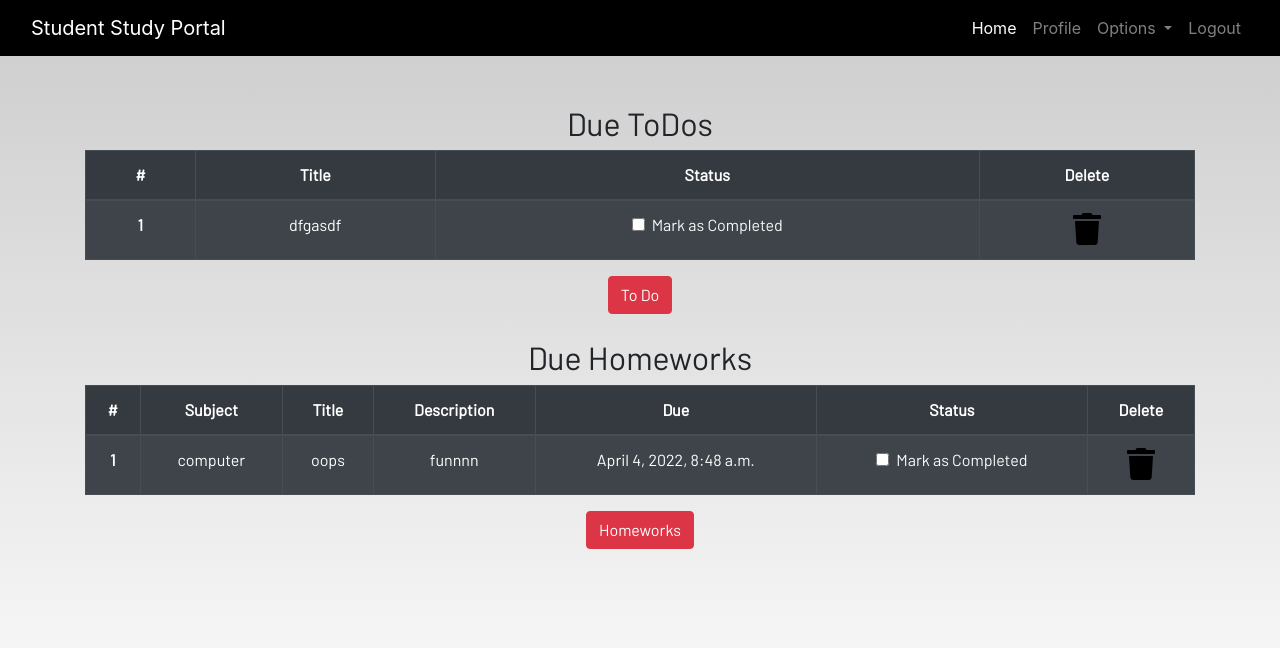
After one commit to yashsuthar010/student-portal, a Django app: page /profile/ in a window 1280 px wide. The commit adds this page. Shown: the top 648 px of the page. Run offline with Django 4.2, Linux system fonts and the light colour scheme; a user stored in the database is signed in; data comes from the database, SQL or seed files in the repository; both versions use the stored data as it was after the commit; some libraries are stand-ins or nearby versions; some web fonts are replaced.

Commit message:
Second Commit

```diff
--- a/dashboard/admin.py
+++ b/dashboard/admin.py
@@ -5,3 +5,4 @@ from . models import *
 # Register your models here.
 admin.site.register(Notes)
 admin.site.register(Homework)
+admin.site.register(Todo)
--- a/dashboard/templates/dashboard/base.html
+++ b/dashboard/templates/dashboard/base.html
@@ -27,7 +27,9 @@
     <header>
       <nav class="navbar navbar-expand-lg navbar-dark bg-dark">
         <div class="container-fluid">
-          <a class="navbar-brand" href="#">Student Study Portal</a>
+          <a class="navbar-brand" href="{% url 'home' %}"
+            >Student Study Portal</a
+          >
           <button
             class="navbar-toggler"
             type="button"
@@ -45,10 +47,17 @@
           >
             <ul class="navbar-nav mb-2 mb-lg-0">
               <li class="nav-item">
-                <a class="nav-link active" aria-current="page" href="#">Home</a>
+                <a
+                  class="nav-link active"
+                  aria-current="page"
+                  href="{% url 'home' %}"
+                  >Home</a
+                >
               </li>
+
+              {% if user.is_authenticated %}
               <li class="nav-item">
-                <a class="nav-link" href="#">Profile</a>
+                <a class="nav-link" href="{% url 'profile' %}">Profile</a>
               </li>
               <li class="nav-item dropdown">
                 <a
@@ -63,31 +72,37 @@
                   Options
                 </a>
                 <div class="dropdown-menu" aria-labelledby="navbarDropdown">
-                  <a class="dropdown-item" href="#">Books</a>
-                  <a class="dropdown-item" href="#">Wikipedia</a>
+                  <!-- <a class="dropdown-item" href="#">Books</a> -->
+                  <a class="dropdown-item" href="{% url 'wiki'%}">Wikipedia</a>
                   <div class="dropdown-divider"></div>
 
-                  <a class="dropdown-item" href="#">Dictionary</a>
-                  <a class="dropdown-item" href="#">Youtube</a>
+                  <a class="dropdown-item" href="{% url 'dictionary'%}"
+                    >Dictionary</a
+                  >
+                  <!-- <a class="dropdown-item" href="#">Youtube</a> -->
                   <div class="dropdown-divider"></div>
-                  <a class="dropdown-item" href="#">To-do</a>
-                  <a class="dropdown-item" href="#">Homework</a>
+                  <a class="dropdown-item" href="{% url 'todo'%}">To-do</a>
+                  <a class="dropdown-item" href="{% url 'homework'%}"
+                    >Homework</a
+                  >
                   <div class="dropdown-divider"></div>
-                  <a class="dropdown-item" href="#">Notes</a>
-                  <a class="dropdown-item" href="#">Conversion</a>
+                  <a class="dropdown-item" href="{% url 'notes'%}">Notes</a>
+                  <!-- <a class="dropdown-item" href="#">Conversion</a> -->
                   <div class="dropdown-divider"></div>
                 </div>
               </li>
 
               <li class="nav-item">
-                <a class="nav-link" href="#">Logout</a>
+                <a class="nav-link" href="{% url 'logout'%}">Logout</a>
+              </li>
+              {% else %}
+              <li class="nav-item">
+                <a class="nav-link" href="{% url 'register'%}">Register</a>
               </li>
               <li class="nav-item">
-                <a class="nav-link" href="#">Register</a>
+                <a class="nav-link" href="{% url 'login'%}">Login</a>
               </li>
-              <li class="nav-item">
-                <a class="nav-link" href="#">Login</a>
-              </li>
+              {% endif %}
             </ul>
           </div>
         </div>
--- /dev/null
+++ b/dashboard/templates/dashboard/profile.html
@@ -0,0 +1,121 @@
+{% extends 'dashboard/base.html' %} {% load static %} {% load
+crispy_forms_tags%} {% block content %}
+<section class="text-center">
+  <div class="container">
+    {% if not todos_done %}
+    <h2>Due ToDos</h2>
+    <table class="table table-striped table-bordered table-hover table-dark">
+      <thead>
+        <tr>
+          <th scope="col">#</th>
+          <th scope="col">Title</th>
+          <th scope="col">Status</th>
+          <th scope="col">Delete</th>
+        </tr>
+      </thead>
+      <tbody>
+        {% for todo in todos %}
+        <tr>
+          <th scope="row">{{forloop.counter}}</th>
+          <td>{{todo.title}}</td>
+          <td>
+            <a href="{% url 'update-todo' todo.id %}">
+              <div class="form-check">
+                {% if todo.is_finished == True %}
+                <input
+                  class="form-check-input"
+                  type="checkbox"
+                  value=""
+                  checked
+                />
+                {% else %}
+                <input class="form-check-input" type="checkbox" value="" />
+                {% endif %}
+                <label
+                  class="form-check-label text-light"
+                  for="flexCheckDefault"
+                >
+                  Mark as Completed
+                </label>
+              </div>
+            </a>
+          </td>
+
+          <td>
+            <a href="{% url 'delete-todo' todo.id %}"
+              ><i class="fa fa-trash fa-2x"></i
+            ></a>
+          </td>
+        </tr>
+        {% endfor %}
+      </tbody>
+    </table>
+    {% else %}
+    <h3>All To dos are completed!!!!</h3>
+    {% endif %}
+
+    <a href="{% url 'todo'%}" class="btn btn-danger">To Do</a>
+    <br /><br />
+
+    {% if not homework_done %}
+    <h2>Due Homeworks</h2>
+    <table class="table table-striped table-bordered table-hover table-dark">
+      <thead>
+        <tr>
+          <th scope="col">#</th>
+          <th scope="col">Subject</th>
+          <th scope="col">Title</th>
+          <th scope="col">Description</th>
+          <th scope="col">Due</th>
+          <th scope="col">Status</th>
+          <th scope="col">Delete</th>
+        </tr>
+      </thead>
+      <tbody>
+        {% for homework in homeworks %}
+        <tr>
+          <th scope="row">{{forloop.counter}}</th>
+          <td>{{homework.subject}}</td>
+          <td>{{homework.title}}</td>
+          <td>{{homework.description}}</td>
+          <td>{{homework.due}}</td>
+
+          <td>
+            <a href="{% url 'update-homework' homework.id %}">
+              <div class="form-check">
+                {% if homework.is_finished == True %}
+                <input
+                  class="form-check-input"
+                  type="checkbox"
+                  value=""
+                  checked
+                />
+                {% else %}
+                <input class="form-check-input" type="checkbox" value="" />
+                {% endif %}
+                <label
+                  class="form-check-label text-light"
+                  for="flexCheckDefault"
+                >
+                  Mark as Completed
+                </label>
+              </div>
+            </a>
+          </td>
+          <td>
+            <a href="{% url 'delete-homework' homework.id %}"
+              ><i class="fa fa-trash fa-2x"></i
+            ></a>
+          </td>
+        </tr>
+        {% endfor %}
+      </tbody>
+    </table>
+    {% else %}
+    <h3>All To homeworks are completed!!!!</h3>
+    {% endif %}
+    <a href="{% url 'homework'%}" class="btn btn-danger">Homeworks</a>
+  </div>
+</section>
+
+{% endblock content %}
--- a/dashboard/urls.py
+++ b/dashboard/urls.py
@@ -1,4 +1,4 @@
-from unicodedata import name
+
 from django.urls import path
 from . import views
 
@@ -10,5 +10,15 @@ urlpatterns = [
 
     path('homework/', views.homework, name="homework"),
     path("update_homework/<int:pk>", views.update_homework, name="update-homework"),
-    path("delete_homework/<int:pk>", views.delete_homework, name="delete-homework")
+    path("delete_homework/<int:pk>", views.delete_homework, name="delete-homework"),
+
+    path('todo/', views.todo, name="todo"),
+    path("update_todo/<int:pk>", views.update_todo, name="update-todo"),
+    path("delete_todo/<int:pk>", views.delete_todo, name="delete-todo"),
+
+    path('dictionary/', views.dictionary, name="dictionary"),
+
+    path('wiki/', views.wiki, name="wiki"),
+
+
 ]
--- a/dashboard/views.py
+++ b/dashboard/views.py
@@ -2,15 +2,21 @@ from email import message
 import imp
 from multiprocessing import context
 from pickle import FALSE
+from tkinter.messagebox import RETRY
 from django.shortcuts import redirect, render
+
+# from studentstudyportal import dashboard
 from . forms import *
 from django.contrib import messages
 from django.views import generic
+import requests
+import wikipedia
+from django.contrib.auth.decorators import login_required
 # Create your views here.
 def home(request):
     return render(request, 'dashboard/home.html')
 
-
+@login_required
 def notes(request):
     if request.method == "POST":
         form = NotesForm(request.POST)
@@ -25,6 +31,7 @@ def notes(request):
     context = {'notes':notes, 'form':form}
     return render(request, 'dashboard/notes.html', context)
 
+@login_required
 def delete_note(request,pk=None):
     Notes.objects.get(id=pk).delete()
     return redirect("notes")
@@ -35,6 +42,7 @@ class NotesDetailView(generic.DetailView):
 
 
 # for homework
+@login_required
 def homework(request):
     if request.method == 'POST':
         form = HomeworkForm(request.POST)
@@ -71,7 +79,7 @@ def homework(request):
     return render(request, 'dashboard/homework.html', context)
 
 
-
+@login_required
 def update_homework(request, pk=None):
     homework = Homework.objects.get(id=pk)
     if homework.is_finished == True:
@@ -81,6 +89,153 @@ def update_homework(request, pk=None):
     homework.save()
     return redirect("homework")
 
+@login_required
 def delete_homework(request, pk=None):
     Homework.objects.get(id=pk).delete()
     return redirect("homework")
+
+
+# TO-DO
+@login_required
+def  todo(request):
+    if request.method == 'POST':
+        form = TodoForm(request.POST)
+        if form.is_valid():
+            try:
+                finished = request.POST["is_finished"]
+                if finished == 'on':
+                    finished = True
+                else:
+                    finished = False
+            except:
+                finished = False
+
+            todos = Todo(
+                user= request.user,
+                title = request.POST['title'],
+                is_finished = finished
+            )
+            todos.save()
+            messages.success(request,f"Todo Added from {request.user.username}")
+    else:
+        form = TodoForm()
+    # creating object
+    todo = Todo.objects.filter(user=request.user)
+    if len(todo) == 0:
+        todos_done = True
+    else:
+        todos_done = False
+    context = {
+        'form':form,
+        'todos':todo,
+        'todos_done':todos_done
+    }
+    return render(request, "dashboard/todo.html", context)
+
+@login_required
+def update_todo(request,pk=None):
+    todo = Todo.objects.get(id=pk)
+    if todo.is_finished == True:
+        todo.is_finished = False
+    else:
+        todo.is_finished = True
+    todo.save()
+    return redirect('todo')
+
+@login_required
+def delete_todo(request, pk=None):
+    Todo.objects.get(id=pk).delete()
+    return redirect("todo")
+
+
+
+
+def dictionary(request):
+    if request.method == "POST":
+        form = DashboardForm(request.POST)
+        text = request.POST['text']
+        url = "https://api.dictionaryapi.dev/api/v2/entries/en_US/"+text
+        r= requests.get(url)
+        answer = r.json()
+        try:
+            phonetics = answer[0]['phonetics'][0]['text']
+            audio = answer[0]['phonetics'][0]['audio']
+            definition = answer[0]['meanings'][0]['definitions'][0]['definition']
+            example = answer[0]['meanings'][0]['definitions'][0]['example']
+            synonyms = answer[0]['meanings'][0]['definitions'][0]['synonyms']
+            context = {
+                'form':form,
+                'input':text,
+                'phonetics':phonetics,
+                'audio':audio,
+                'definition':definition,
+                'example':example,
+                'synonyms':synonyms
+            }
+        except:
+            context={
+                    'form':form,
+                    'input':''
+            }
+        return render(request, "dashboard/dictionary.html", context)
+    else:
+        form = DashboardForm()
+        context = {'form':form}
+    return render(request, "dashboard/dictionary.html", context)
+
+
+
+def wiki(request):
+    if request.method == "POST":
+        text = request.POST['text']
+        form = DashboardForm(request.POST)
+        search = wikipedia.page(text)
+        context = {
+            'form':form,
+            'title':search.title,
+            'link':search.url,
+            'details':search.summary
+        }
+        return render(request, "dashboard/wiki.html", context)
+    else:
+        form = DashboardForm()
+        context = {
+            'form':form
+        }
+    return render(request, "dashboard/wiki.html", context)
+
+def register(request):
+    if request.method == 'POST':
+        form = UserRegistrationForm(request.POST)
+        if form.is_valid():
+            form.save()
+            username = form.cleaned_data.get('username')
+            messages.success(request, f"Account Created for {username}")
+            return redirect("login")
+
+    else:
+        form = UserRegistrationForm()
+    context ={
+        'form':form
+    }
+    return render(request, "dashboard/register.html", context)
+
+@login_required
+def profile(request):
+    homeworks = Homework.objects.filter(is_finished=False,user=request.user)
+    todos = Todo.objects.filter(is_finished=False,user=request.user)
+    if len(homeworks) == 0:
+        homework_done = True
+    else:
+        homework_done = False
+    if len(todos) == 0:
+        todos_done = True
+    else:
+        todos_done = False
+    context={
+        'homeworks':homeworks,
+        'todos':todos,
+        'homework_done':homework_done,
+        'todos_done':todos_done
+    }
+    return render(request, "dashboard/profile.html", context)
--- a/studentstudyportal/settings.py
+++ b/studentstudyportal/settings.py
@@ -130,3 +130,6 @@ STATICFILES_DIRS = [os.path.join(BASE_DIR, 'static')]
 STATIC_ROOT = os.path.join(BASE_DIR,'staticFiles' )
 
 CRISPY_TEMPLATE_PACK = "bootstrap4"
+
+LOGIN_REDIRECT_URL = 'home'
+LOGIN_URL = 'login'
--- a/studentstudyportal/urls.py
+++ b/studentstudyportal/urls.py
@@ -16,8 +16,14 @@ Including another URLconf
 from django.contrib import admin
 from django.urls import path
 from django.urls.conf import include
+from dashboard import views as dash_views
+from django.contrib.auth import views as auth_views
 
 urlpatterns = [
     path('admin/', admin.site.urls),
-    path("", include('dashboard.urls'))
+    path("", include('dashboard.urls')),
+    path("register/", dash_views.register, name='register'),
+    path("profile/", dash_views.profile, name='profile'),
+    path("login/", auth_views.LoginView.as_view(template_name="dashboard/login.html"), name='login'),
+    path("logout/", auth_views.LogoutView.as_view(template_name="dashboard/logout.html"), name='logout')
 ]
```
Also changed, not shown: dashboard/forms.py (+17 -1 lines), dashboard/models.py (+15 -0 lines), dashboard/templates/dashboard/dictionary.html (added, +40 -0 lines), dashboard/templates/dashboard/home.html (+63 -53 lines), dashboard/templates/dashboard/login.html (added, +24 -0 lines), dashboard/templates/dashboard/logout.html (added, +10 -0 lines), dashboard/templates/dashboard/register.html (added, +24 -0 lines), dashboard/templates/dashboard/todo.html (added, +67 -0 lines), dashboard/templates/dashboard/wiki.html (added, +30 -0 lines), dashboard/migrations/0003_todo.py (added), db.sqlite3.
